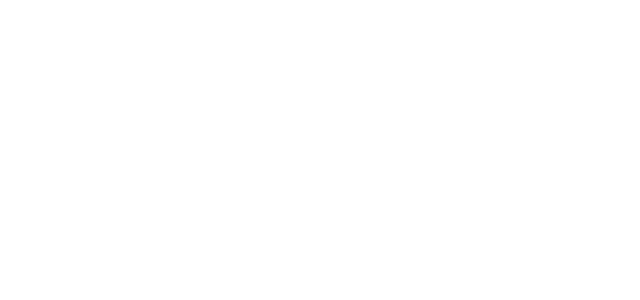
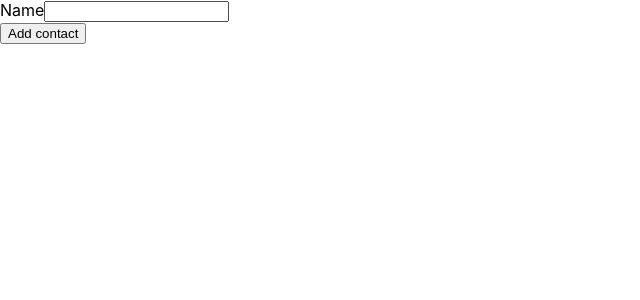
Before and after one commit to VadimKorobec/goit-react-hw-02-phonebook, a React (Create React App) app: page / in a window 1280 px wide. Shown: the top 300 px of the page, without its empty margins (0-640 px from the left). Built offline with nearby package versions, Linux system fonts and the light colour scheme.

Commit message:
Update App.js

```diff
--- a/src/components/App.js
+++ b/src/components/App.js
@@ -1,3 +1,35 @@
-export const App = () => {
-  return <div></div>;
-};
+import { Component } from 'react';
+
+export class App extends Component {
+  state = {
+    contacts: [],
+    name: '',
+  };
+
+  handleNameChange = event => {
+    this.setState({ name: event.currentTarget.value });
+  };
+
+  render() {
+    return (
+      <div>
+        <form>
+          <label>
+            Name
+            <input
+              type="text"
+              value={this.state.name}
+              onChange={this.handleInputChange}
+              name="name"
+              pattern="^[a-zA-Zа-яА-Я]+(([' -][a-zA-Zа-яА-Я ])?[a-zA-Zа-яА-Я]*)*$"
+              title="Name may contain only letters, apostrophe, dash and spaces. For example Adrian, Jacob Mercer, Charles de Batz de Castelmore d'Artagnan"
+              required
+            />
+          </label>
+        </form>
+
+        <button type="submit">Add contact</button>
+      </div>
+    );
+  }
+}
```
